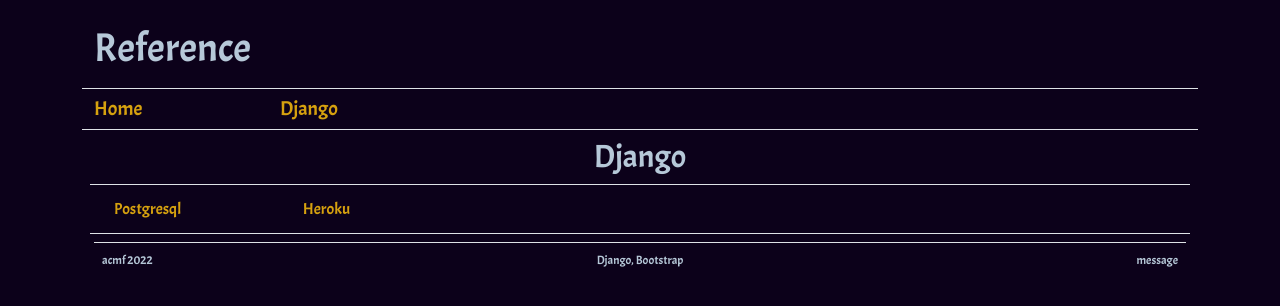
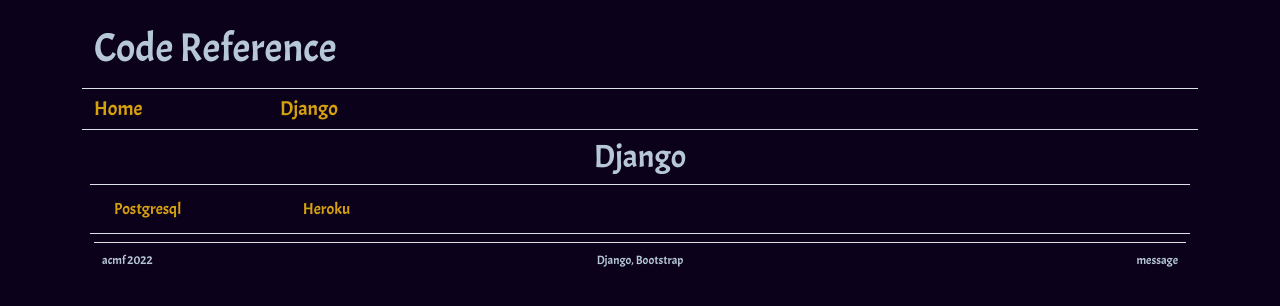
Before and after one commit to austenc-id/Heroku, a Django app: page /django in a window 1280 px wide. Shown: the top 306 px of the page. Run offline with Django 4.2, Linux system fonts and the light colour scheme; some libraries are stand-ins or nearby versions.

Commit message:
edit titles

```diff
--- a/assets/templates/base.html
+++ b/assets/templates/base.html
@@ -6,7 +6,7 @@
     <meta charset="UTF-8">
     <meta http-equiv="X-UA-Compatible" content="IE=edge">
     <meta name="viewport" content="width=device-width, initial-scale=1.0">
-    <title>Austen C. Myers</title>
+    <title>code reference</title>
     <!-- Tab Icon" -->
     <link rel="shortcut icon" href="{% static 'images/icons/site-tab.png' %}">
     <!-- Bootstrap -->
--- a/assets/templates/index.html
+++ b/assets/templates/index.html
@@ -1,7 +1,7 @@
 {% extends 'base.html' %}
 {% block index %}
 <header class="row border-bottom pb-2">
-    <h1>Reference</h1>
+    <h1>Code Reference</h1>
 </header>
 <nav class="row border-bottom pt-2">
     <nav class="col-2">
```
